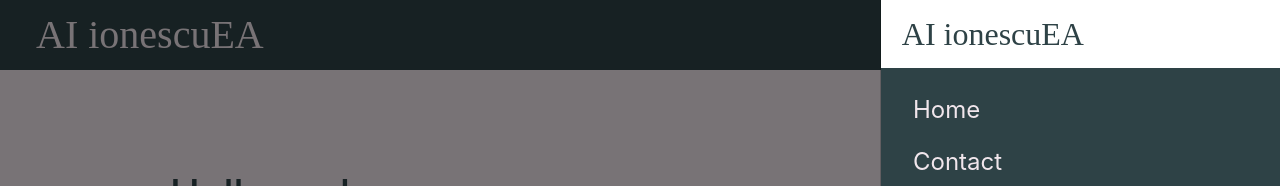
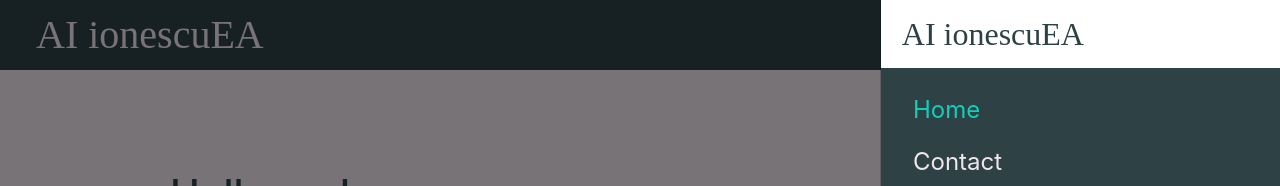
Before and after one commit to ionescuea/React-Portfolio, a React (Vite) app: page / in a window 1280 px wide. Both pictures are taken after a click on the button "Toggle navigation". Shown: the top 186 px of the page. Built offline with nearby package versions, Linux system fonts and the light colour scheme.

Commit message:
Update nav transition and active class

```diff
--- a/src/components/NavTabs.jsx
+++ b/src/components/NavTabs.jsx
@@ -28,6 +28,7 @@ function NavTabs(props) {
                   href="#Home"
                   onClick={() => handlePageChange('Home')}
                   className={`nav-link ${props.currentPage === 'Home' ? 'active' : ''}`}
+                  data-bs-toggle="offcanvas" data-bs-target="#offcanvasNavbar"
                 >
                   Home
                 </a>
@@ -37,6 +38,7 @@ function NavTabs(props) {
                   href="#Contact"
                   onClick={() => handlePageChange('Contact')}
                   className={`nav-link ${props.currentPage === 'Contact' ? 'active' : ''}`}
+                  data-bs-toggle="offcanvas" data-bs-target="#offcanvasNavbar"
                 >
                   Contact
                 </a>
@@ -46,6 +48,7 @@ function NavTabs(props) {
                   href="#ProjectGallery"
                   onClick={() => handlePageChange('Project Gallery')}
                   className={`nav-link ${props.currentPage === 'Project Gallery' ? 'active' : ''}`}
+                  data-bs-toggle="offcanvas" data-bs-target="#offcanvasNavbar"
                 >
                   Project Gallery
                 </a>
--- a/src/css/index.css
+++ b/src/css/index.css
@@ -2,6 +2,7 @@
   --color1: #2E4246;
   --color2: #F1E6EC;
   --color3: #21ADC5;
+  --color4: #12cebb;
 }
 
 body {
@@ -76,6 +77,10 @@ button.navbar-toggler {
   font-size: 1.5rem;
 }
 
+.active {
+  color: var(--color4);
+}
+
 /* Contact */
 .modal-body {
   align-items:end;
```
Lines whose indentation alone changed are shown as unchanged.
